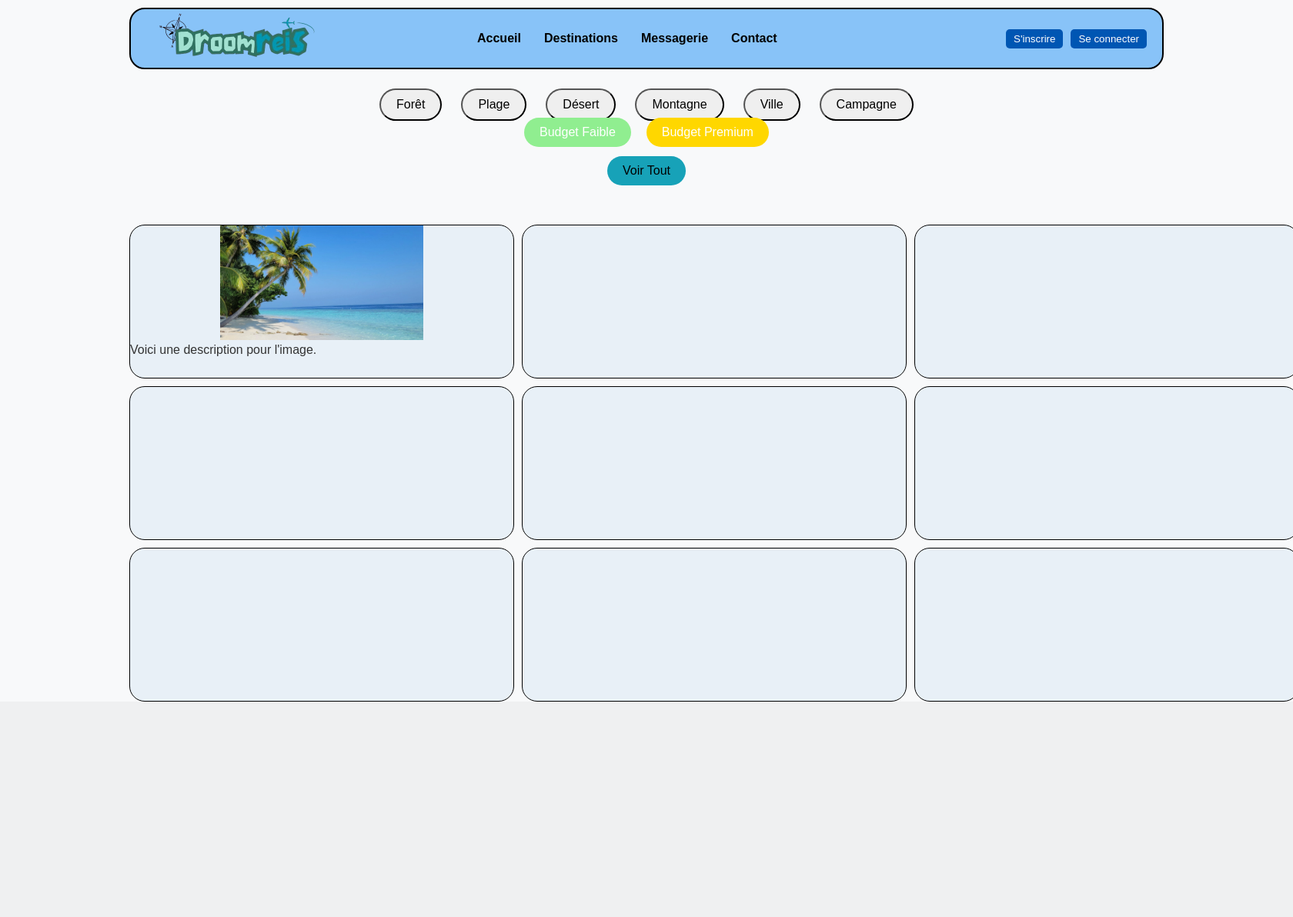
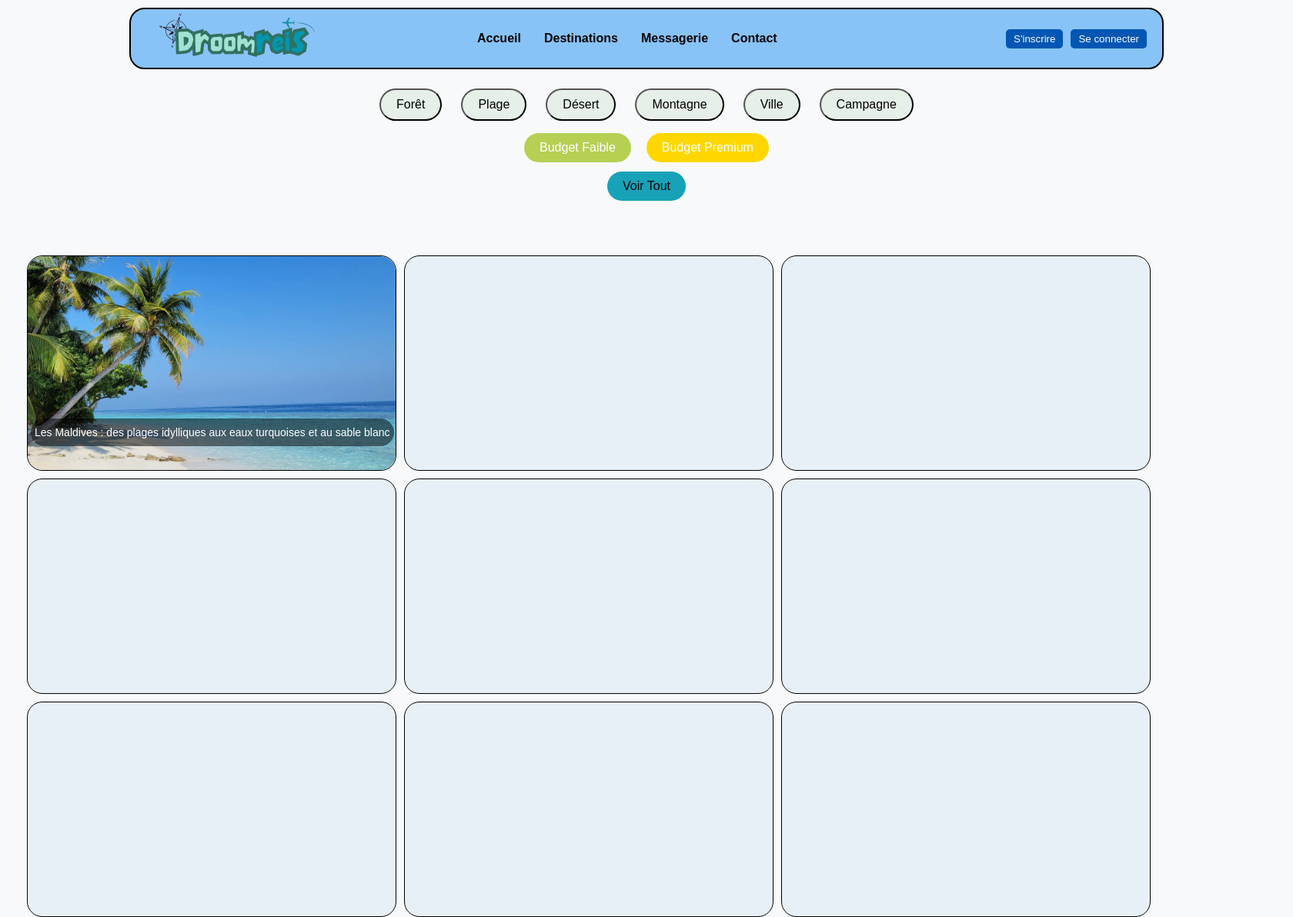
Before and after one commit to bergia29/Droomeis, a PHP site: page /SITE/index.html in a window 1680 px wide. Shown: the whole page at 77% size. Before the commit the page ends 912 px from the top, so only its background shows below. Run offline with PHP 8.4, Linux system fonts and the light colour scheme.

Commit message:
Add files via upload

```diff
--- a/SITE/index.html
+++ b/SITE/index.html
@@ -6,9 +6,15 @@
   <title>Droomreis - Page d'accueil</title>
   <link rel="stylesheet" href="style.css">
   <script src="java.js" defer></script>
+  <style >
+.grid-item {
+display: flex;
+}
+</style>
 </head>
 <body>
   <!-- En-tête avec navigation et sélection de langue -->
+
   <header class="header">
     <div class="logo">
       <img src="Logo.png" alt="Logo Droomreis" class="logo-image">
@@ -51,7 +57,7 @@
   <div class="grid-container">
     <div class="grid-item">
     <img src="maldives.webp" alt="Description de l'image" class="grid-item-image">
-    <p class="grid-item-description">Voici une description pour l'image.</p>
+    <a href="page-destination-maldives.html" class="grid-item-description bubble">Les Maldives : des plages idylliques aux eaux turquoises et au sable blanc</a>
   </div>
     <div class="grid-item"></div>
     <div class="grid-item"></div>
--- a/SITE/style.css
+++ b/SITE/style.css
@@ -31,6 +31,7 @@ body {
   height: 250px; /* Ajuste pour correspondre à la hauteur de l'en-tête */
   margin-right: 180px;
   margin-top: 20px;
+  display: flex;
 }
 
 /* Navigation */
@@ -45,6 +46,7 @@ body {
   color: #000;
   font-size: 16px;
   font-weight: bold;
+  display: flex;
 }
 
 /* Boutons d'authentification */
@@ -61,10 +63,12 @@ body {
   padding: 5px 10px;
   border-radius: 5px;
   cursor: pointer;
+  display: flex;
 }
 
 .auth-buttons button:hover {
   background-color: #003d82; /* Couleur au survol */
+  display: flex;
 }
 
 /* Grille d'images ou d'éléments */
@@ -73,23 +77,27 @@ body {
   grid-template-columns: repeat(3, 1fr); /* 3 colonnes égales */
   grid-template-rows: repeat(3, 1fr); /* 3 lignes égales */
   gap: 10px; /* Espacement entre les éléments */
-  width: 80%; /* Largeur totale de la grille */
-  margin:-120px auto; /* Centrer la grille */
-}
+  width: 70%; /* Largeur totale de la grille */
+  margin-left: 35px;
+  margin-top: -100px;
+  }
 
 .grid-item {
   border: 1px solid #000; /* Bordure pour les cases */
   background-color: #e8f0f7; /* Couleur de fond des cases */
-  height: 200px; /* Hauteur fixe pour chaque case */
+  height: 280px; /* Hauteur fixe pour chaque case */
   border-radius: 20px;
-  width: 500px;
+  width: 480px;
+  display: flex;
+  align-items: center;
 }
 
 .grid-item-image {
   width: 100%;  /* Remplir la largeur de la cellule */
-  height: 75%; /* Remplir la hauteur de la cellule */
-  object-fit: contain; /* Assurez-vous que l'image est entièrement visible sans être coupée */
-  transform: scale(1); /* Réduit la taille de l'image à 80% de sa taille d'origine */
+  height: 100%; /* Remplir la hauteur de la cellule */
+  border-radius: 20px;
+  object-fit: cover; /* Assurez-vous que l'image est entièrement visible sans être coupée */
+  display: flex;
 }
 
 /* Conteneur de la barre d'onglets */
@@ -99,6 +107,7 @@ body {
   align-items: center;
   padding: 10px;
   border-radius: 10px;
+
 }
 
 /* Style des onglets */
@@ -122,7 +131,7 @@ body {
   display: flex;
   justify-content: center;
   gap: 15px;
-  margin-bottom: -240px;
+  margin-bottom: -220px;
   padding: 10px;
 }
 
@@ -141,21 +150,24 @@ body {
   border-radius: 25px;
   cursor: pointer;
   font-size: 16px;
-  background-color: ##e8f0f7; /* Exemple de couleur */
+  background-color: #E6EFE8; /* Exemple de couleur */
   color: black;
   text-align: center;
   transition: background-color 0.3s ease;
+  display: flex;
 }
 
 .bubble:hover {
   background-color: #003d82; /* Changer la couleur de fond au survol */
   color: white; /* Changer la couleur du texte au survol */
+  display: flex;
 }
 
 /* Style spécifique pour les bulles de budget */
 .bubble[data-filter="budget-faible"] {
-  background-color: #90EE90; /* Couleur de fond pour budget faible */
+  background-color: #B5D053; /* Couleur de fond pour budget faible */
   color: white;
+  display: flex;
 }
 
 .bubble[data-filter="budget-premium"] {
@@ -194,3 +206,19 @@ body {
 .view-all-container .bubble {
   background-color: #17a2b8; /* Couleur pour Voir Tout */
 }
+
+.grid-item-description {
+  position: absolute;
+  bottom: 20px;  /* Place la bulle un peu plus bas sur l'image */
+  left: 35px;    /* Place la bulle un peu à gauche */
+  background: rgba(0, 0, 0, 0.5); /* Fond semi-transparent */
+  color: white; /* Texte en blanc */
+  padding: 10px 5px;
+  border-radius: 25px; /* Arrondi des coins */
+  cursor: pointer;
+  text-decoration: none; /* Retirer le soulignement du lien */
+  font-size: 14px;
+  transition: background-color 0.3s ease;
+  margin-bottom: 200px;
+
+}
```
Also changed, not shown: SITE/bali.jpg (added).
